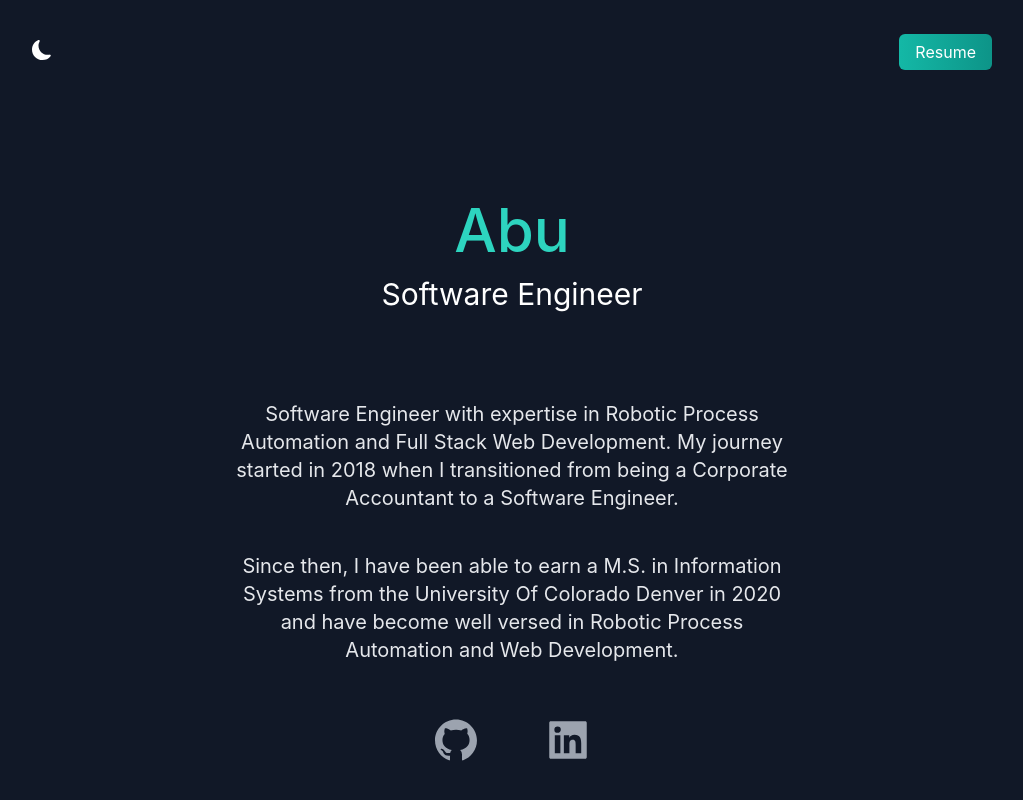
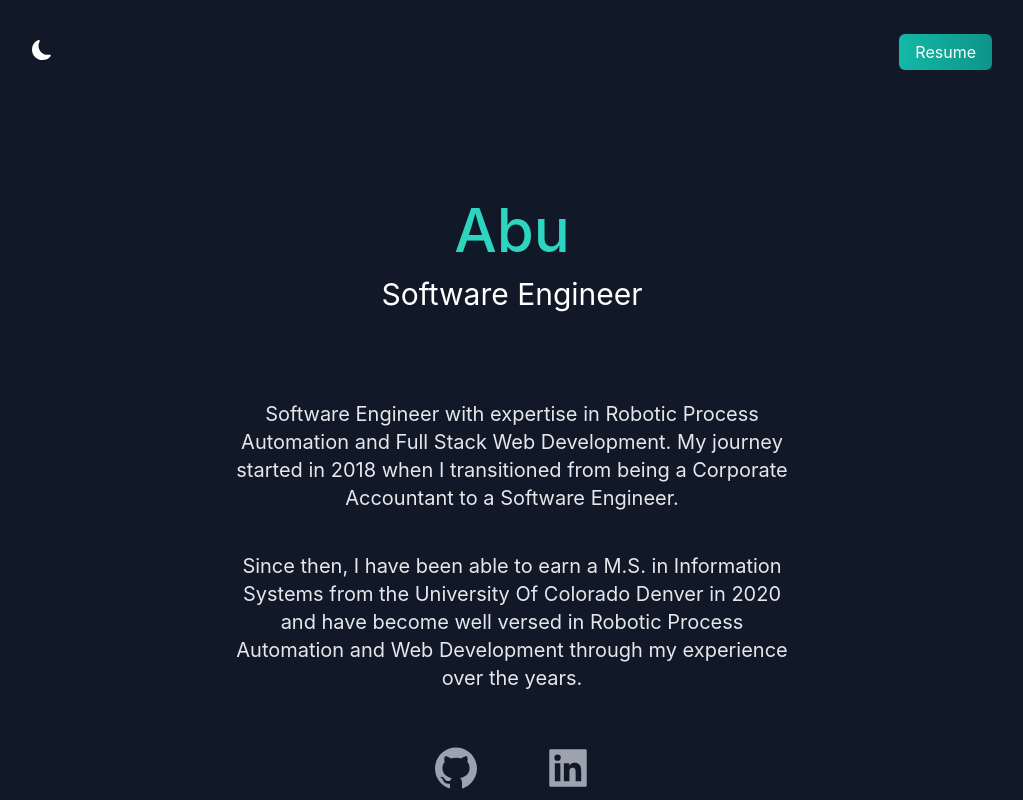
Before and after one commit to abu-jeylani/portfolio, a Next.js app: page / in a window 1280 px wide. Shown: the top 800 px of the page, without its empty margins (128-1151 px from the left). Built offline with nearby package versions, Linux system fonts and the light colour scheme.

Commit message:
quick edit

```diff
--- a/pages/index.js
+++ b/pages/index.js
@@ -65,7 +65,8 @@ export default function Home() {
             <p className="text-md py-5 leading-8 text-gray-800 dark:text-gray-200 max-w-xl mx-auto md:text-xl">
               Since then, I have been able to earn a M.S. in Information Systems
               from the University Of Colorado Denver in 2020 and have become
-              well versed in Robotic Process Automation and Web Development.
+              well versed in Robotic Process Automation and Web Development
+              through my experience over the years.
             </p>
           </div>
           <div className="text-5xl flex justify-center gap-16 py-3 text-black dark:text-gray-400">
```
